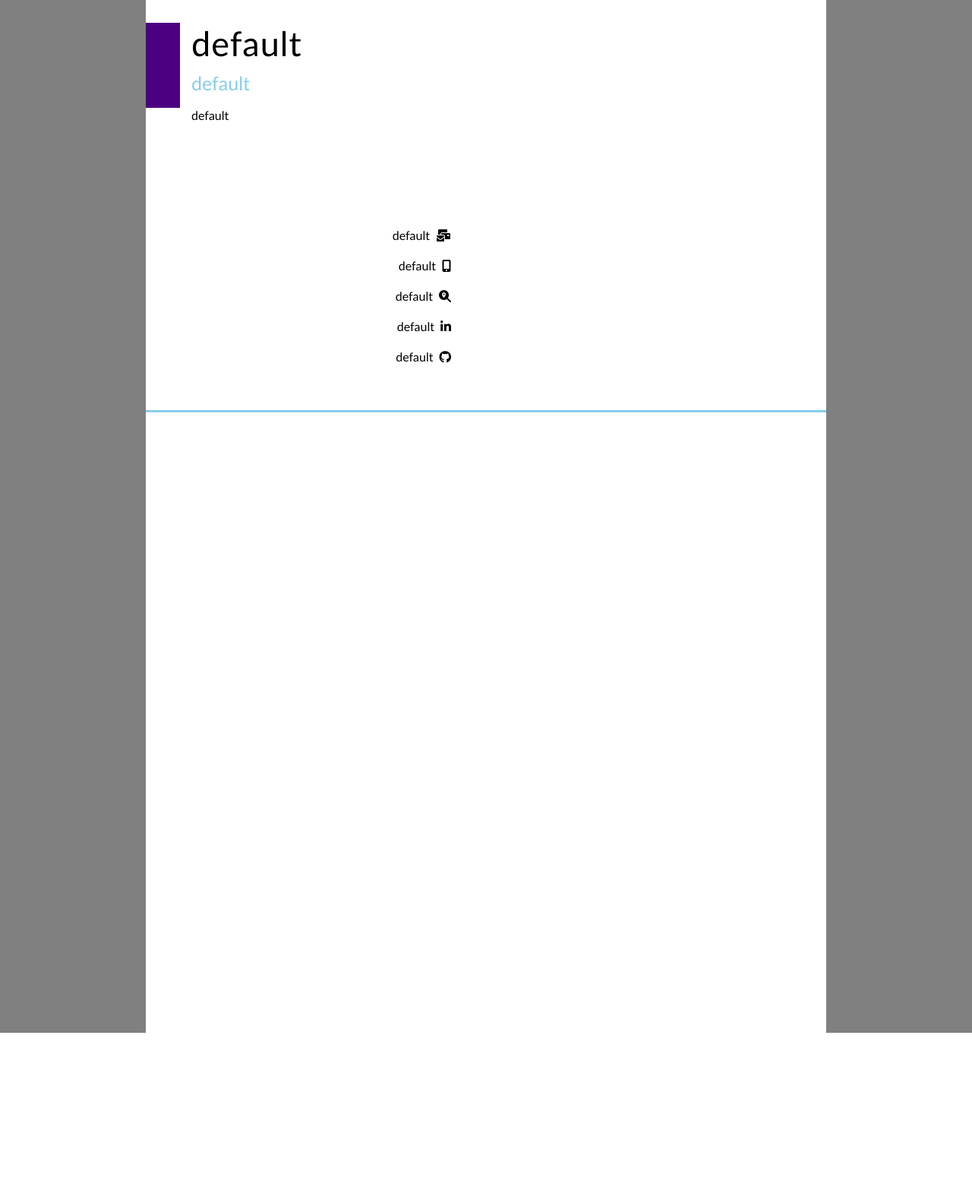
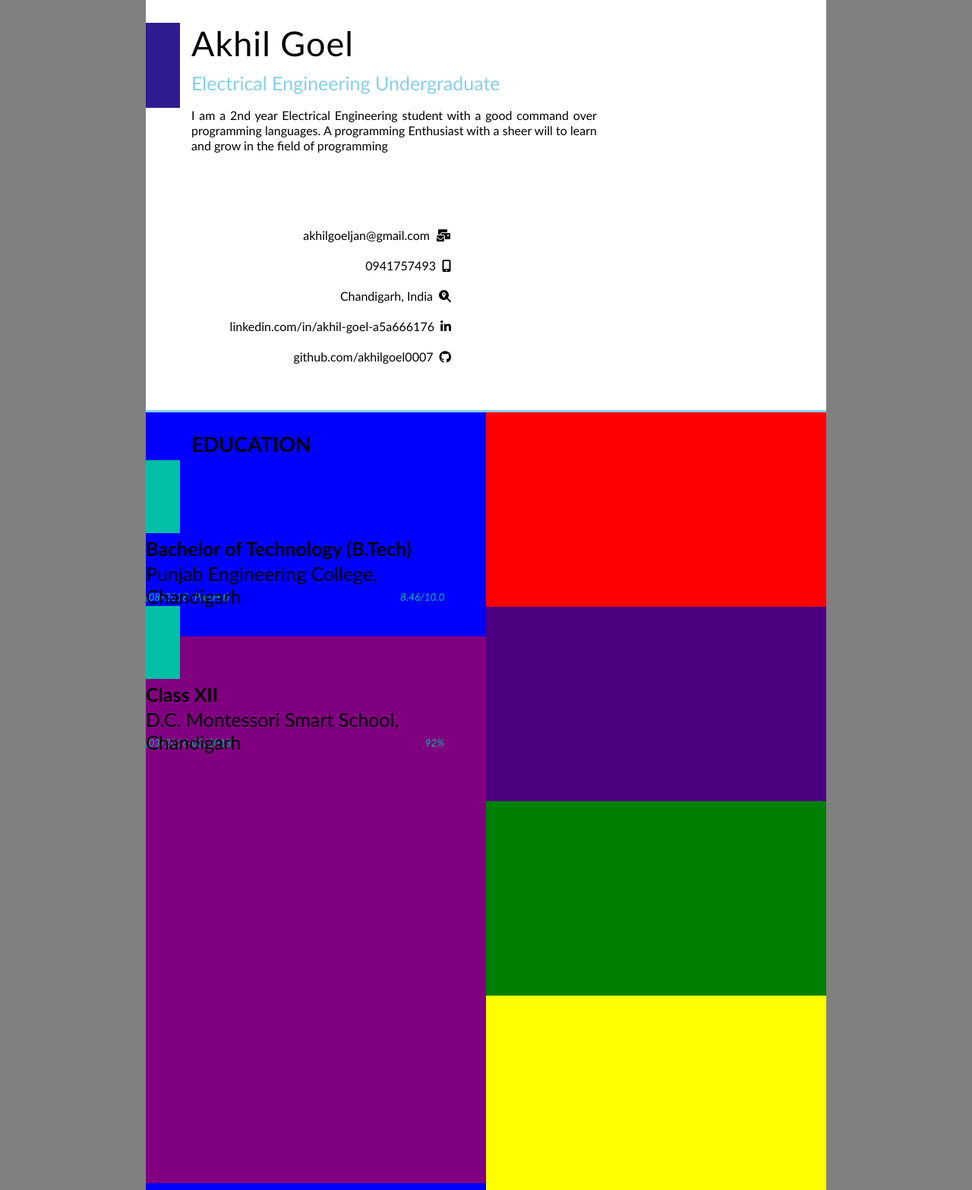
Before and after one commit to akhilgoel0007/Portfolio-Generator-Django-, a Django app: page /GeneratedResume in a window 1280 px wide. Shown: the whole page at 76% size. Before the commit the page ends 1360 px from the top, so only its background shows below. Run offline with Django 3.2, Linux system fonts and the light colour scheme; some libraries are stand-ins or nearby versions.

Commit message:
Progress in Resume Generator

```diff
--- a/Newproject/views.py
+++ b/Newproject/views.py
@@ -96,7 +96,7 @@ def GeneratedResume(request):
 	Skills = DisplayConfigure('Skills', RefineList(request.GET.getlist('Skill', 'default')))
 
 	# Candidate Interest Set
-	Interest = DisplayConfigure('Interests', RefineList(request.GET.getlist('Interest', 'default')))
+	Interest = DisplayConfigure('Interest', RefineList(request.GET.getlist('Interest', 'default')))
 
 	# Get All The Education Fields..
 	Education = DisplayConfigure('Education', EducationData(RefineList(request.GET.getlist('Field', 'default')), RefineList(request.GET.getlist('College', 'default')), RefineList(request.GET.getlist('StudyStartTime', 'default')), RefineList(request.GET.getlist('StudyEndTime', 'default')), RefineList(request.GET.getlist('GPA', 'default'))))
@@ -119,33 +119,120 @@ def GeneratedResume(request):
 		'Location': Location,
 		'LinkedIn': LinkedIn,
 		'Github': Github,
-		'Skills': Skills,
-		'Interests': Interest,
 		'Education': Education,
 		'PersonalProjects': PersonalProjects,
+		'Skills': Skills,
 		'Achievements': Achievements,
-		'Certifications': Certifictions
+		'Certifications': Certifictions,
+		'Interests': Interest
 	}
 
-	# Name = 'Akhil Goel'
-	# Designation = 'Electrical Engineering Undergraduate'
-	# Description = '''I am a 2nd year Electrical Engineering student with a good command over programming languages. A programming Enthusiast with a sheer will to learn and grow in the field of programming'''
-	# Gmail = {'Display': True, 'Value': 'akhilgoeljan@gmail.com'}
-	# PhoneNumber = {'Display': True, 'Value': '0941757493'}
-	# Location = {'Display': True, 'Value': 'Chandigarh, India'}
-	# LinkedIn = {'Display': True, 'Value': 'linkedin.com/in/akhil-goel-a5a666176'}
-	# Github = {'Display': True, 'Value': 'github.com/akhilgoel0007'}
+	Name = 'Akhil Goel'
+	Designation = {'Display': True, 'Designation': 'Electrical Engineering Undergraduate'}
+	Description = {'Display': True, 'Description': 'I am a 2nd year Electrical Engineering student with a good command over programming languages. A programming Enthusiast with a sheer will to learn and grow in the field of programming'}
+	Gmail = {'Display': True, 'Gmail': 'akhilgoeljan@gmail.com'}
+	PhoneNumber = {'Display': True, 'PhoneNumber': '0941757493'}
+	Location = {'Display': True, 'Location': 'Chandigarh, India'}
+	LinkedIn = {'Display': True, 'LinkedIn': 'linkedin.com/in/akhil-goel-a5a666176'}
+	Github = {'Display': True, 'Github': 'github.com/akhilgoel0007'}
+	Education = [
+		{
+			'Field': 'Bachelor of Technology (B.Tech)',
+			'College': 'Punjab Engineering College, Chandigarh',
+			'StartTime': '08/2018',
+			'EndTime': 'Present',
+			'GPA': '8.46/10.0'
+		},
+		{
+			'Field': 'Class XII',
+			'College': 'D.C. Montessori Smart School, Chandigarh',
+			'StartTime': '03/2016',
+			'EndTime': '03/2018',
+			'GPA': '92%'
+		},
+	]
 
-	# NewParameters = {
-	# 	'Name': Name,
-	# 	'Designation': Designation,
-	# 	'Description': Description,
-	# 	'Gmail': Gmail,
-	# 	'PhoneNumber': PhoneNumber,
-	# 	'Location': Location,
-	# 	'LinkedIn': LinkedIn,
-	# 	'Github': Github,
-	# }
+	PersonalProjects = [
+		{
+			'Heading': 'Chess Game Simulator',
+			'StartTime': '06/2019',
+			'EndTime': '09/2019',
+			'Description': 'The Application is made using python only (GUI is made using tkinter library). Application can be used to visulaize any chess game which is stored in form of sentences. (Source code on my github account)'
+		},
+		{
+			'Heading': 'HeadBeats - Desktop Music Application',
+			'StartTime': '01/2020',
+			'EndTime': '04/2020',
+			'Description': 'It is a desktop music application with a frontend made in vue.js, electron.js, HTML, HTML Canvas, CSS and javascript. The Data is Stored in a JSON file which is edited and read using fs module of Node.js. (Source code on my github account)'
+		}
+	]
 
-	# return render(request, 'GeneratedResume.html', NewParameters)
-	return render(request, 'GeneratedResume.html', Parameters)
+	Skills = ['C++', 'Ruby', 'Python', 'Data Structures','Algorithms', 'HTML5', 'CSS', 'Javascript', 'Node.js', 'Vue.js', 'Electron.js', 'Web scrapping', 'Git']
+
+	Achievements = [
+		{
+			'Name': 'JEE Mains 2018',
+			'Date': '06/2018',
+			'Description': 'Secured a rank of 32,949 in JEE Mains 2018'
+		},
+		{
+			'Name': 'Talent Hunt by Career Launcher',
+			'Date': '10/2018',
+			'Description': 'Secured 2 position in a 3 stage competition organised by career launcher company'
+		}
+	]
+
+	Certifications = [
+		{
+			'Heading': 'Algorithmic Toolbox course',
+			'StartTime': ' 12/2019',
+			'EndTime': '01/2020',
+			'Description': 'Course on Mathematical aspect of algorithms and their implementation'
+		},
+		{
+			'Heading': 'Data Structures course',
+			'StartTime': '02/2020',
+			'EndTime': '03/2020',
+			'Description': 'Course on basic data structures and their implementation'
+		},
+		{
+			'Heading': 'Algorithms on Graphs',
+			'StartTime': '03/2020',
+			'EndTime': '04/2020',
+			'Description': 'Course on graph algorithms and their implementation'
+		},
+		{
+			'Heading': 'Algorithms on Strings',
+			'StartTime': '03/2020',
+			'EndTime': '04/2020',
+			'Description': 'Course on String algorithms and their implementation'
+		}
+	]
+
+	Interest = ['Chess', 'Travelling', 'Competitive', 'Programming', 'Automating Tasks']
+	PersonalProjects = {'Display': True, 'PersonalProjects': PersonalProjects}
+	Skills = {'Display': True, 'Skills': Skills}
+	Achievements = {'Display': True, 'Achievements': Achievements}
+	Education = {'Display': True, 'Education': Education}
+	Interest = {'Display': True, 'Interest': Interest}
+	Certifications = {'Display': True, 'Certifications': Certifications}
+
+	NewParameters = {
+		'Name': Name,
+		'Designation': Designation,
+		'Description': Description,
+		'Gmail': Gmail,
+		'PhoneNumber': PhoneNumber,
+		'Location': Location,
+		'LinkedIn': LinkedIn,
+		'Github': Github,
+		'Education': Education,
+		'PersonalProjects': PersonalProjects,
+		'Skills': Skills,
+		'Achievements': Achievements,
+		'Certifications': Certifictions,
+		'Interest': Interest
+	}
+
+	return render(request, 'GeneratedResume.html', NewParameters)
+	# return render(request, 'GeneratedResume.html', Parameters)
--- a/templates/GeneratedResume.html
+++ b/templates/GeneratedResume.html
@@ -8,8 +8,6 @@
 		<script src='https://kit.fontawesome.com/a076d05399.js'></script> <!-- Font Awesome 5 -->
 		<link rel="stylesheet" href="https://fonts.googleapis.com/icon?family=Material+Icons"> <!-- Google Icons -->
 		<!-- <link rel="stylesheet" href="{% static '/css/GeneratedResume.css' %}"> -->
-	    <!-- <script src="https://cdn.jsdelivr.net/npm/vue/dist/vue.js"></script> -->
-	    <!-- <script src="https://cdn.jsdelivr.net/npm/vue@2.6.11"></script> -->
 	</head>
 	<body>
 		<div class="Paper">
@@ -60,28 +58,130 @@
 				</div>
 			</div>
 			<hr class="HR-class">
+			<div class="LeftSide">
+				{% if Education.Display %}
+					<div class="Candidate-Education">
+						<div class="Education-Heading Candidate-Font"> EDUCATION </div>
+						{% for Qualification in Education.Education %}
+							{% if forloop.first %}
+								<div class="Education-Field-First">
+									<div class="Colored-Bar"></div>
+									<div class="Field-Content">
+										<div class="Field Candidate-Font"> {{ Qualification.Field }} </div>
+										<div class="College Candidate-Font"> {{ Qualification.College }} </div>
+										<div class="LastAttributes">
+											<div class="TimeLine Candidate-Font">
+												({{ Qualification.StartTime }}–{{ Qualification.EndTime }})
+											</div>
+											<div class="Current-GPA Candidate-Font"> {{ Qualification.GPA }} </div>
+										</div>
+									</div>
+								</div>
+							{% else %}
+								<div class="Education-Field">
+									<div class="Colored-Bar"></div>
+									<div class="Field-Content">
+										<div class="Field Candidate-Font"> {{ Qualification.Field }} </div>
+										<div class="College Candidate-Font"> {{ Qualification.College }} </div>
+										<div class="LastAttributes">
+											<div class="TimeLine Candidate-Font">
+												({{ Qualification.StartTime }}-{{ Qualification.EndTime }})
+											</div>
+											<div class="Current-GPA Candidate-Font"> {{ Qualification.GPA }} </div>
+										</div>
+									</div>
+								</div>
+							{% endif %}
+						{% endfor %}
+					</div>
+				{% endif %}
+
+				{% if PersonalProjects.Display %}
+					<div class="Candidate-PersonalProjects">
+
+					</div>
+				{% endif %}
+			</div>
+			<div class="RightSide">
+				{% if Skills.Display %}
+					<div class="Candidate-Skills">
+					</div>
+				{% endif %}
+
+				{% if Achievements.Display %}
+					<div class="Candidate-Achievements">
+
+					</div>
+				{% endif %}
+
+				{% if Certifications.Display %}
+					<div class="Candidate-Certifications">
+
+					</div>
+				{% endif %}
+
+				{% if Interest.Display %}
+					<div class="Candidate-Interests">
+
+					</div>
+				{% endif %}
+			</div>
 		</div>
 	</body>
-	<script>
-		// var app = new Vue({
-		// 	delimiters: ['[[',']]'],
-		// 	el: '#app',
-		// 	data: {
-		// 		Contacts: [
-		// 			'akhilgoeljan@gmail.com',
-		// 			'0941757493',
-		// 			'Chandigarh, India',
-		// 			'linkedin.com/in/akhil-goel-a5a666176',
-		// 			'github.com/akhilgoel0007'
-		// 		]
-		// 	},
-		// });
-	</script>
 	<style type="text/css">
+		.Candidate-PersonalProjects {
+			height: 90vh;
+			width: 100%;
+			background-color: purple;
+		}
+
+		.Candidate-Skills {
+			width: 100%;
+			height: 32vh;
+			background-color: red;
+		}
+
+		.Candidate-Achievements {
+			width: 100%;
+			height: 32vh;
+			background-color: indigo;
+		}
+
+		.Candidate-Certifications {
+			width: 100%;
+			height: 32vh;
+			background-color: green;
+		}
+		.Candidate-Interests {
+			width: 100%;
+			height: 32vh;
+			background-color: yellow;
+		}
+
     	body {
 			margin: 0px;
 			padding: 0px;
 			background-color: grey;
+		}
+
+		.LeftSide {
+			float: left;
+			width: 50%;
+			height: 128vh;
+			background-color: blue;
+		}
+
+		/*.RightSide, .LeftSide {
+			float: left;
+			width: 50%;
+			height: 170vh;
+			background-color: lightgreen;
+		}*/
+		.RightSide {
+			float: left;
+			width: 50%;
+			height: 128vh;
+			background-color: lightgreen;
 		}
 
 		.Candidate-Font {
@@ -90,7 +190,6 @@
 
 		.Paper {
 			margin-left: 15%;
-			height: 170vh;
 			width: 70%;
 			background-color: white;
 		}
@@ -114,7 +213,7 @@
 			width: 45px;
 			margin-right: 15px;
 			float: left;
-			background-color: indigo;
+			background-color: #311B92;
 		}
 
 		.Candidate-Info {
@@ -169,7 +268,97 @@
 			height: 2.5px;
 			width: 100%;
 			border: none;
+			color: skyblue;
 			background-color: skyblue;
+			margin: 0px;
+			padding: 0px;
 		}
+
+		.Education-Heading {
+			margin-top: 25px;
+			padding-left: 60px;
+			font-size: 27px;
+			font-weight: bold;
+			/*background-color: yellow;*/
+		}
+
+		.Candidate-Education {
+			width: 100%;
+			/*background-color: red;*/
+		}
+
+		.Education-Field-First {
+			margin-top: 5px;
+			height: 12vh;
+			width: 100%;
+			/*background-color: green;*/
+		}
+
+		.Education-Field {
+			margin-top: 40px;
+			height: 12vh;
+			width: 100%;
+			/*background-color: green;*/
+		}
+
+		.Colored-Bar {
+			height: inherit;
+			width: 45px;
+			margin-right: 15px;
+			float: left;
+			background-color: #00BFA5;
+		}
+
+		.Field-Content {
+			height: inherit;
+			width: 88.71%;
+			float: left;
+		}
+
+		.Field {
+			height: 40%;
+			width: 100%;
+			font-size: 25px;
+			font-weight: bolder;
+			line-height: 40px;
+			/*background-color: yellow;*/
+		}
+
+		.College{
+			height: 40%;
+			width: 100%;
+			font-size: 25px;
+			font-weight: lighter;
+			line-height: 30px;
+			/*background-color: lightgreen;*/
+		}
+
+		.LastAttributes {
+			height: 20%;
+			width: 100%;
+		}
+
+		.TimeLine {
+			height: 100%;
+			width: 50%;
+			font-size: 13.5px;
+			float: left;
+			text-align: left;
+			font-style: italic;
+			color: #00BFA5;
+			/*background-color: orange;*/
+		}
+
+		.Current-GPA {
+			height: 100%;
+			width: 49%;
+			font-size: 13.5px;
+			float: left;
+			text-align: right;
+			font-style: italic;
+			color: #00BFA5;
+			/*background-color: grey;*/
+		}
+
     </style>
 </html>
```
Also changed, not shown: templates/ResumeForm.html (+9 -1 lines).
